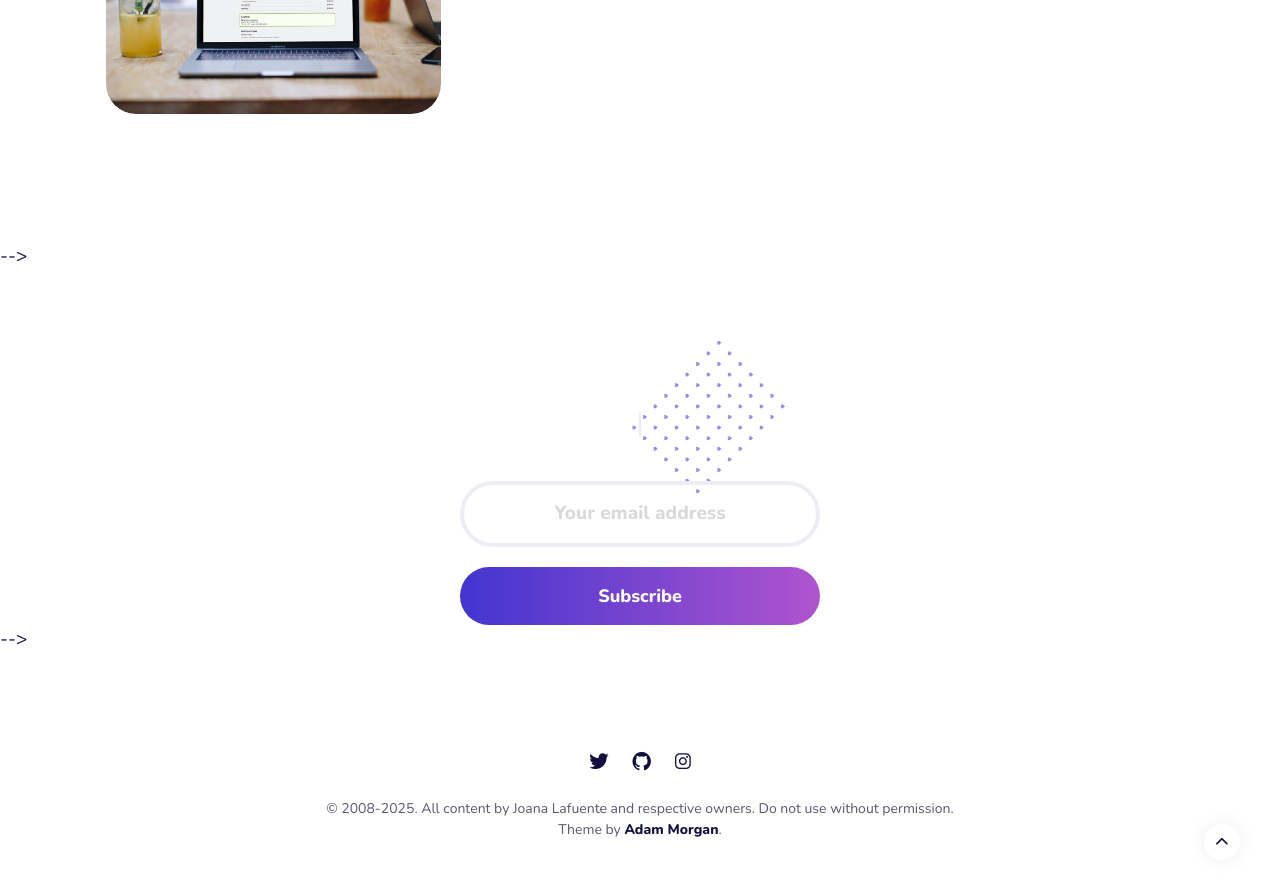
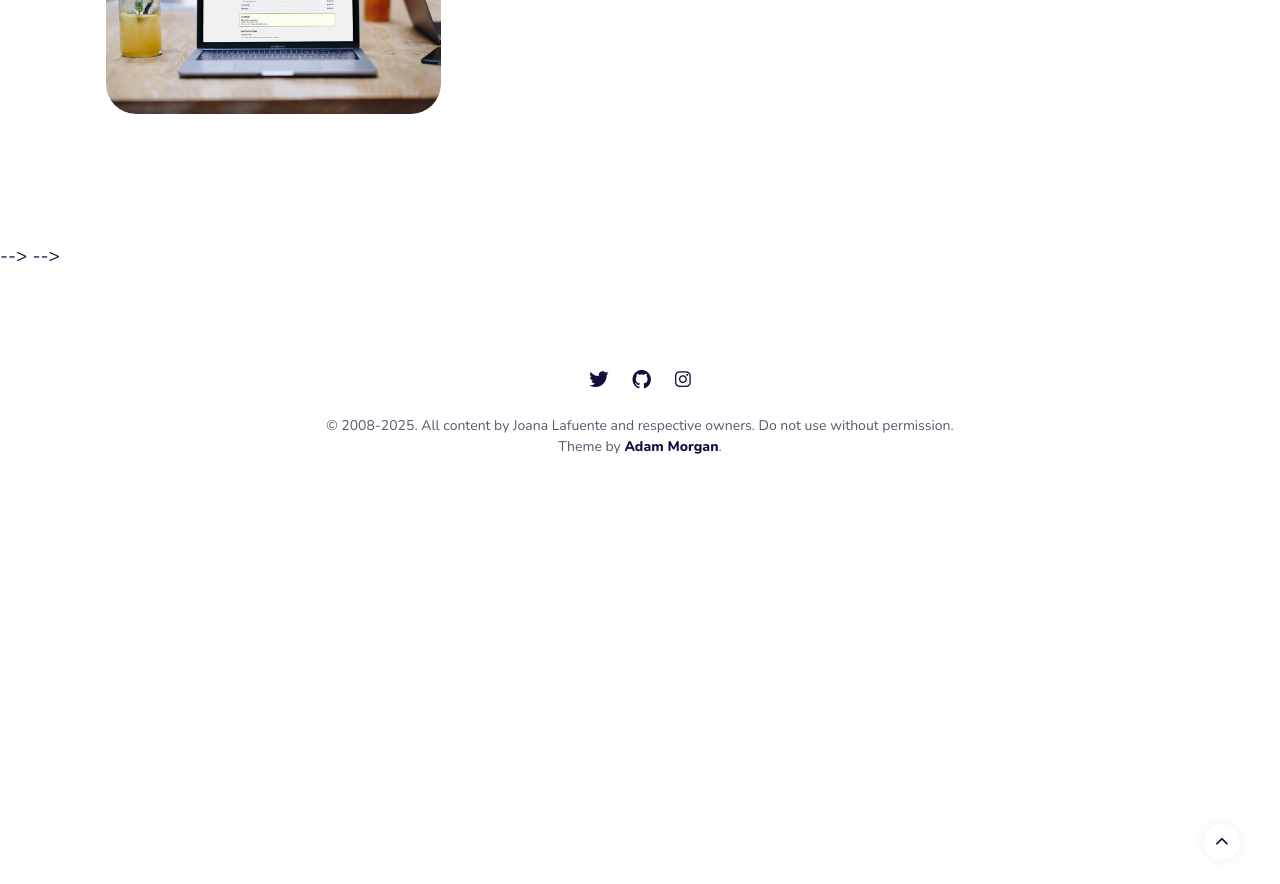
Before and after one commit to RawrStudioGH/jolafuente, a Jekyll site: the page built from index.html, in a window 1280 px wide and 900 px high, scrolled down 2058 px. Shown: the top 884 px of the window. Built offline with Jekyll 4.4.1, drawn with Linux system fonts in a browser that asks for light colours; after the commit the page ends 2575 px from its top, so only the background shows below that.

Commit message:
Update section-subscribe.html

```diff
--- a/_includes/section-subscribe.html
+++ b/_includes/section-subscribe.html
@@ -1,6 +1,6 @@
 {% if page.url contains '404' %}
 {% else %}
-<!-- begin subscribe -->
+<!-- begin subscribe --><!--
 <section class="subscribe section">
   <div class="container">
     <div class="row">
@@ -49,6 +49,6 @@
       </div>
     </div>
   </div>
-</section>
+</section>-->
 <!-- end subscribe -->
 {% endif %}
```
